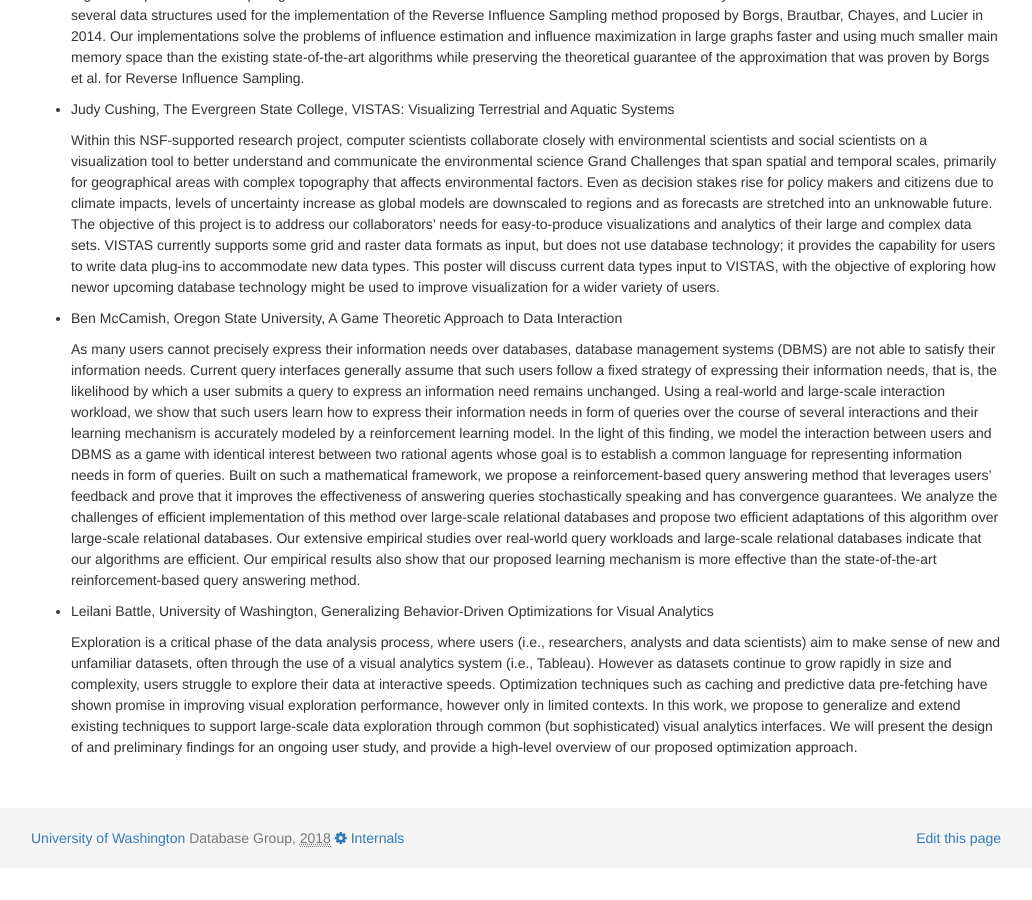
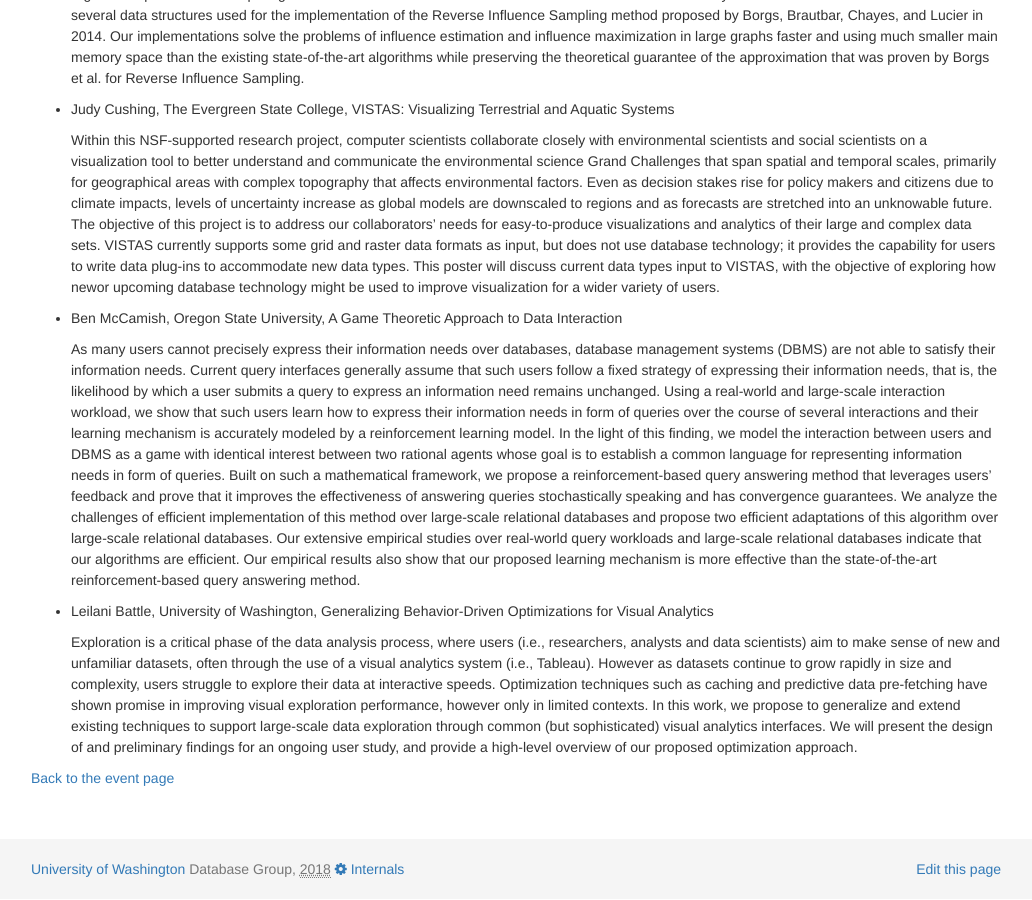
Before and after one commit to uwdb/website, a Jekyll site: the page built from events/database_day/2018/posters.markdown, in a window 1280 px wide and 900 px high, scrolled down 5430 px. Shown: the whole window, without its empty margins (124-1156 px from the left). Built offline with Jekyll 4.4.1, drawn with Linux system fonts in a browser that asks for light colours; nearby versions of some CDN libraries; before the commit the page ends 6299 px from its top, so only the background shows below that.

Commit message:
added back link

```diff
--- a/events/database_day/2018/posters.markdown
+++ b/events/database_day/2018/posters.markdown
@@ -169,3 +169,5 @@
 * Leilani Battle, University of Washington, Generalizing Behavior-Driven Optimizations for Visual Analytics
 
     Exploration is a critical phase of the data analysis process, where users (i.e., researchers, analysts and data scientists) aim to make sense of new and unfamiliar datasets, often through the use of a visual analytics system (i.e., Tableau). However as datasets continue to grow rapidly in size and complexity, users struggle to explore their data at interactive speeds. Optimization techniques such as caching and predictive data pre-fetching have shown promise in improving visual exploration performance, however only in limited contexts. In this work, we propose to generalize and extend existing techniques to support large-scale data exploration through common (but sophisticated) visual analytics interfaces. We will present the design of and preliminary findings for an ongoing user study, and provide a high-level overview of our proposed optimization approach.
+
+[Back to the event page](database_day_2018.html)
```
